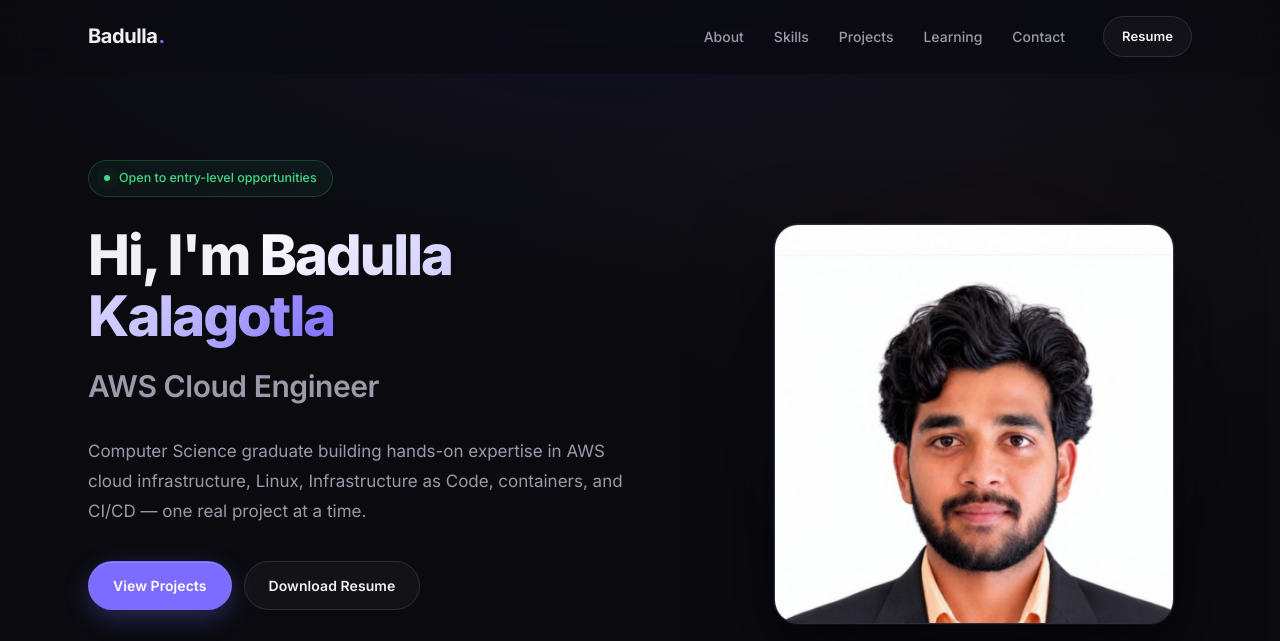
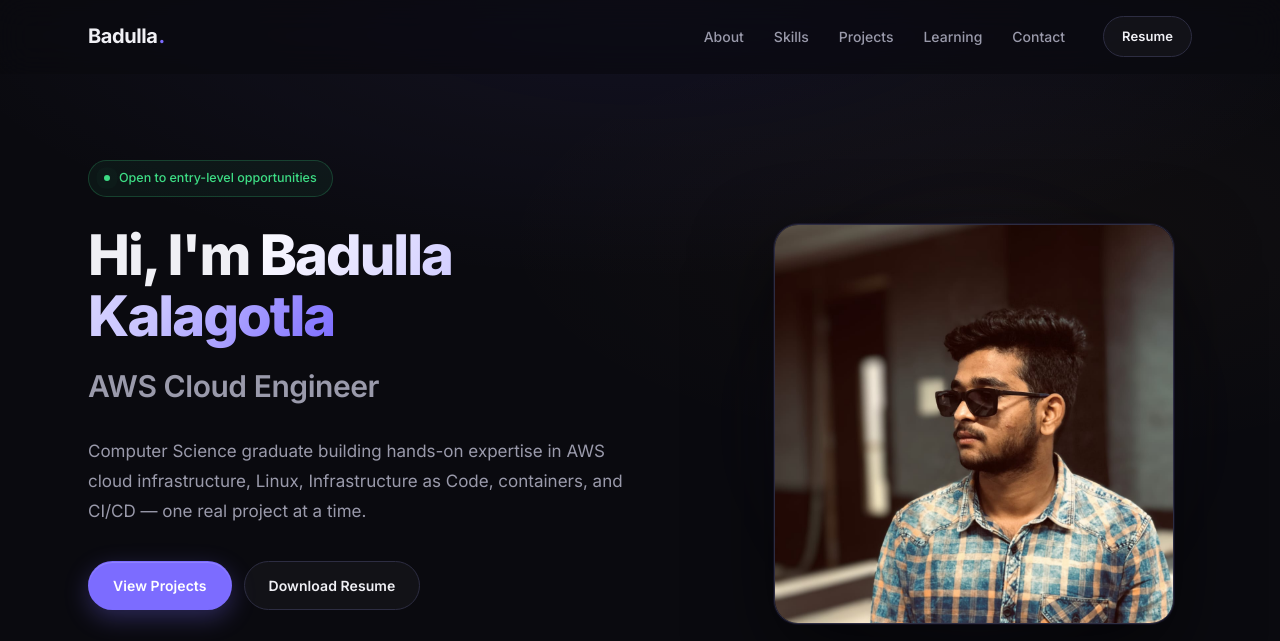
Before and after one commit to maxi00602/maxi00602.github.io, a plain HTML site: page index.html in a window 1280 px wide. Shown: the top 641 px of the page. Drawn offline with Linux system fonts and the light colour scheme.

Commit message:
updated portfolio

```diff
--- a/index.html
+++ b/index.html
@@ -120,7 +120,7 @@
                 </div>
 
                 <div class="hero-image">
-                    <img src="images/image.png" alt="Badulla Kalagotla">
+                    <img src="images/image.jpeg" alt="Badulla Kalagotla">
                 </div>
 
             </div>
```
Also changed, not shown: images/image.jpeg (added), images/image.png (deleted).
